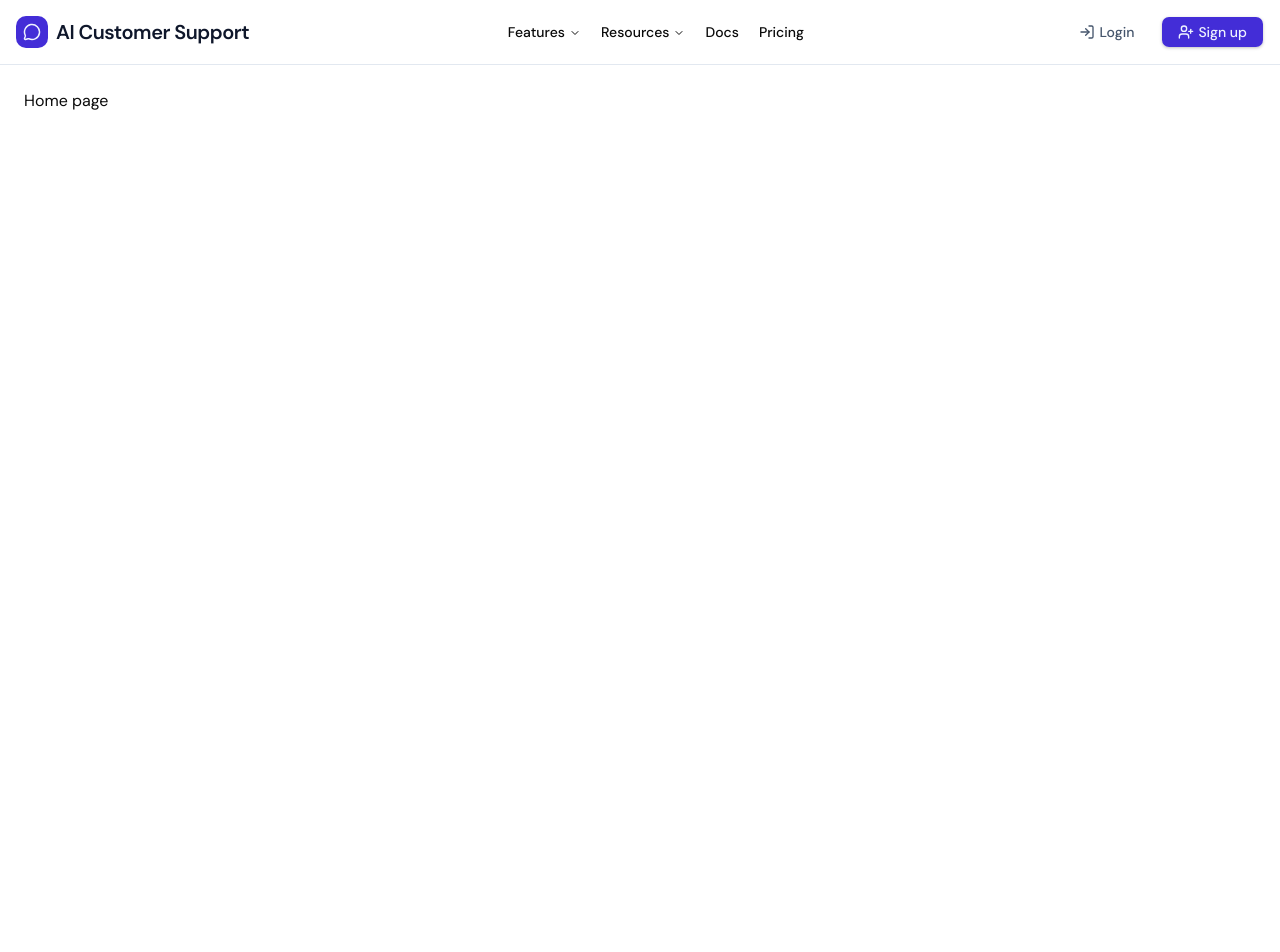
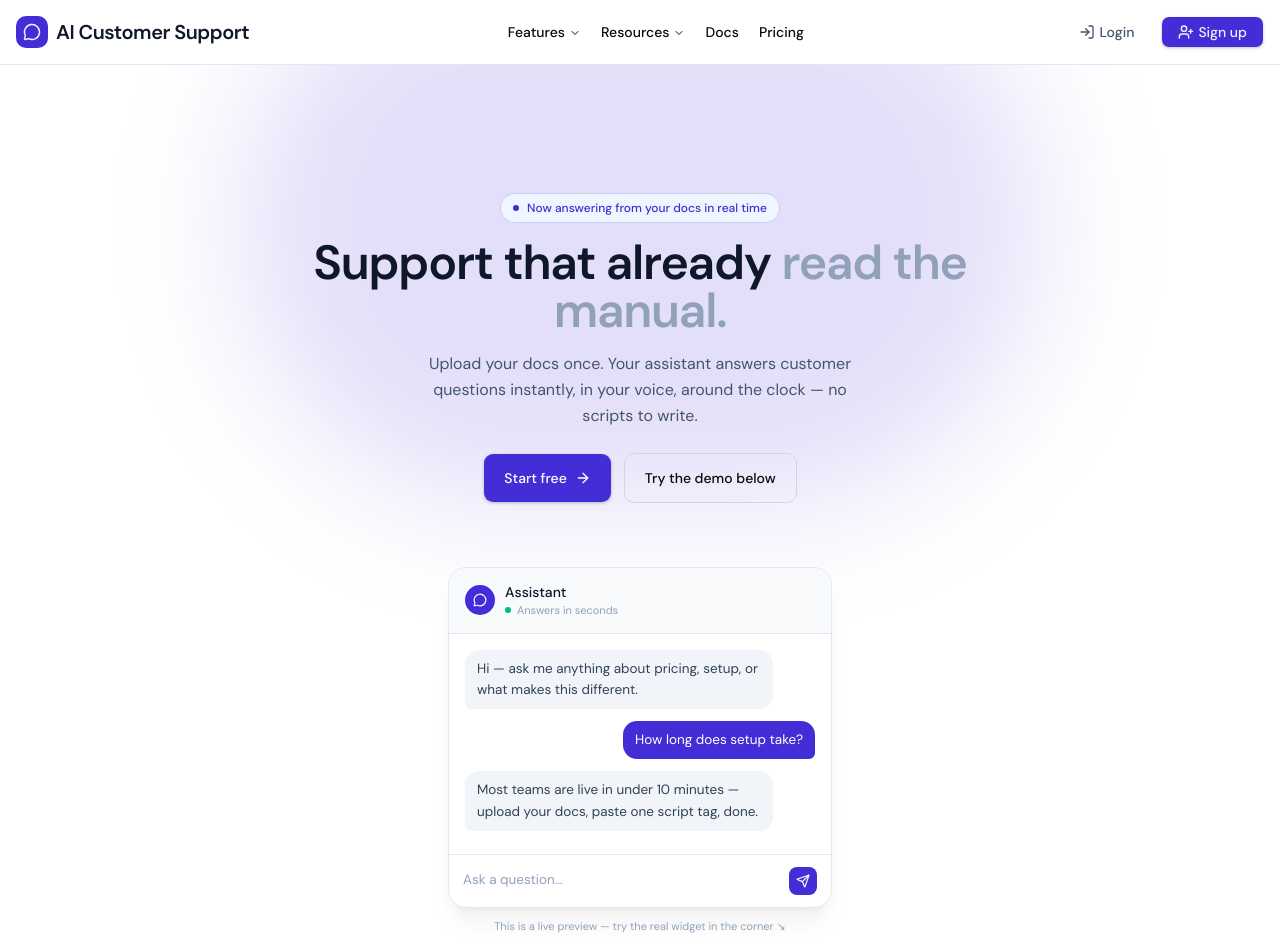
Before and after one commit to nhmnazmul22/AICustomerSupportAssistant, a Next.js app: page / in a window 1280 px wide. Shown: the top 952 px of the page. Before the commit the page ends 865 px from the top, so only its background shows below. Built offline with nearby package versions, Linux system fonts and the light colour scheme.

Commit message:
add Hero component and DemoChatAssistant; update page layout

```diff
--- a/app/globals.css
+++ b/app/globals.css
@@ -127,3 +127,13 @@
     @apply font-sans;
   }
 }
+
+.hero-msg {
+  opacity: 0;
+  animation: heroMsgIn 0.4s ease forwards;
+}
+@keyframes heroMsgIn {
+  to {
+    opacity: 1;
+  }
+}
--- a/app/page.tsx
+++ b/app/page.tsx
@@ -1,3 +1,9 @@
+import Hero from "@/components/pages/Home/Hero/Hero"
+
 export default function Page() {
-  return <div className="flex min-h-svh p-6">Home page</div>
+  return (
+    <div className="min-h-svh">
+      <Hero />
+    </div>
+  )
 }
--- a/components/layout/Navbar/Navbar.tsx
+++ b/components/layout/Navbar/Navbar.tsx
@@ -5,7 +5,7 @@ import NavActions from "@/components/layout/Navbar/NavActions"
 
 const Navbar = () => {
   return (
-    <div className="sticky top-0 z-50 border-b border-slate-200 bg-white/80 backdrop-blur-md supports-backdrop-filter:bg-white/60 dark:border-slate-800 dark:bg-slate-950/80 dark:supports-backdrop-filter:bg-slate-950/60">
+    <div className="sticky top-0 z-50 border-b border-slate-200 bg-white/80 backdrop-blur-md supports-backdrop-filter:bg-white/60 dark:border-slate-800 dark:bg-slate-950 dark:supports-backdrop-filter:bg-slate-950/60">
       <Container>
         <div className="flex h-8 items-center justify-between">
           {/* Logo */}
--- /dev/null
+++ b/components/pages/Home/Hero/DemoChatAssistant.tsx
@@ -0,0 +1,72 @@
+import { MessageCircle, Send } from "lucide-react"
+import React from "react"
+
+const DemoChatAssistant = () => {
+  return (
+    <div>
+      <div className="overflow-hidden rounded-2xl border border-slate-200 bg-white text-left shadow-xl shadow-slate-900/5 dark:border-slate-800 dark:bg-slate-900 dark:shadow-black/40">
+        <div className="flex items-center gap-2.5 border-b border-slate-200 bg-slate-50 px-4 py-3.5 dark:border-slate-800 dark:bg-slate-800/60">
+          <div className="flex size-7.5 shrink-0 items-center justify-center rounded-full bg-primary">
+            <MessageCircle className="size-3.5 text-white" />
+          </div>
+          <div>
+            <div className="text-sm font-medium text-slate-900 dark:text-slate-50">
+              Assistant
+            </div>
+            <div className="flex items-center gap-1.5 text-[11px] text-slate-400 dark:text-slate-500">
+              <span className="size-1.5 rounded-full bg-emerald-500" />
+              Answers in seconds
+            </div>
+          </div>
+        </div>
+
+        <div className="flex min-h-55 flex-col gap-3 p-4">
+          <div
+            className="hero-msg flex max-w-[88%] self-start"
+            style={{ animationDelay: "0.1s" }}
+          >
+            <div className="rounded-xl rounded-bl-sm bg-slate-100 px-3 py-2 text-[13.5px] leading-relaxed text-slate-700 dark:bg-slate-800 dark:text-slate-200">
+              Hi — ask me anything about pricing, setup, or what makes this
+              different.
+            </div>
+          </div>
+          <div
+            className="hero-msg flex max-w-[88%] self-end"
+            style={{ animationDelay: "0.5s" }}
+          >
+            <div className="rounded-xl rounded-br-sm bg-primary px-3 py-2 text-[13.5px] leading-relaxed text-white">
+              How long does setup take?
+            </div>
+          </div>
+          <div
+            className="hero-msg flex max-w-[88%] self-start"
+            style={{ animationDelay: "0.9s" }}
+          >
+            <div className="rounded-xl rounded-bl-sm bg-slate-100 px-3 py-2 text-[13.5px] leading-relaxed text-slate-700 dark:bg-slate-800 dark:text-slate-200">
+              Most teams are live in under 10 minutes — upload your docs, paste
+              one script tag, done.
+            </div>
+          </div>
+        </div>
+
+        {/* demo input */}
+        <div className="flex items-center gap-2.5 border-t border-slate-200 px-3.5 py-3 dark:border-slate-800">
+          <input
+            readOnly
+            type="text"
+            placeholder="Ask a question..."
+            className="flex-1 cursor-pointer bg-transparent text-[13.5px] text-slate-400 outline-none placeholder:text-slate-400 dark:text-slate-500 dark:placeholder:text-slate-500"
+          />
+          <div className="flex size-7 shrink-0 cursor-pointer items-center justify-center rounded-md bg-primary">
+            <Send className="size-3.5 text-white" />
+          </div>
+        </div>
+      </div>
+      <p className="mt-2.5 text-center text-[11px] text-slate-400 dark:text-slate-500">
+        This is a live preview — try the real widget in the corner ↘
+      </p>
+    </div>
+  )
+}
+
+export default DemoChatAssistant
--- /dev/null
+++ b/components/pages/Home/Hero/Hero.tsx
@@ -0,0 +1,55 @@
+import Container from "@/components/common/Container"
+import { Button } from "@/components/ui/button"
+import { ArrowRight } from "lucide-react"
+import DemoChatAssistant from "./DemoChatAssistant"
+
+const Hero = () => {
+  return (
+    <div className="relative overflow-hidden bg-white dark:bg-slate-950">
+      <div
+        aria-hidden
+        className="pointer-events-none absolute -top-30 left-1/2 h-140 w-200 -translate-x-1/2 rounded-full bg-primary/15 blur-3xl dark:bg-primary/20"
+      />
+
+      <Container>
+        <div className="relative z-10 mx-auto flex max-w-2xl flex-col items-center gap-4 pt-22 pb-16 text-center md:pt-28">
+          <span className="dark:border-blue/60 inline-flex items-center gap-2 rounded-full border border-primary/20 bg-blue-50 px-3 py-1.5 text-xs font-medium text-primary dark:bg-primary/10 dark:text-blue-300">
+            <span className="size-1.5 rounded-full bg-primary" />
+            Now answering from your docs in real time
+          </span>
+
+          <h1 className="text-4xl font-semibold tracking-tight text-slate-900 sm:text-5xl dark:text-slate-50">
+            Support that already{" "}
+            <span className="text-slate-400 dark:text-slate-500">
+              read the manual.
+            </span>
+          </h1>
+
+          <p className="max-w-md text-base leading-relaxed text-slate-600 dark:text-slate-400">
+            Upload your docs once. Your assistant answers customer questions
+            instantly, in your voice, around the clock — no scripts to write.
+          </p>
+
+          <div className="mt-2 flex flex-wrap items-center justify-center gap-3">
+            <Button className="inline-flex items-center gap-2 rounded-lg px-5 py-6 text-sm font-medium text-white shadow-sm transition-colors">
+              Start free
+              <ArrowRight className="size-4" />
+            </Button>
+            <Button
+              variant={"outline"}
+              className="inline-flex items-center gap-2 rounded-lg border-gray-300 px-5 py-6 dark:border-border"
+            >
+              Try the demo below
+            </Button>
+          </div>
+
+          <div className="mt-12 w-full max-w-sm">
+            <DemoChatAssistant />
+          </div>
+        </div>
+      </Container>
+    </div>
+  )
+}
+
+export default Hero
```
Lines whose indentation alone changed are shown as unchanged.
